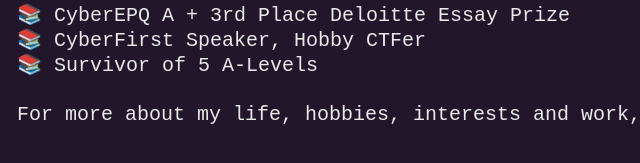
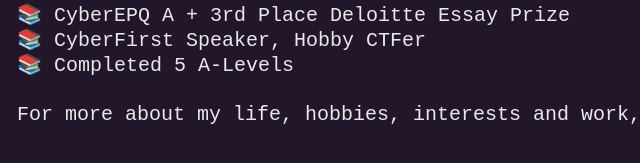
Before and after one commit to lightspeedana/lightspeedana.github.io, a plain HTML site: page index.html in a window 1280 px wide. Shown: the part 1567-1730 px from the top of the page, 47-687 px from the left. Drawn offline with Linux system fonts and the light colour scheme; a web font is replaced by a local one.

Commit message:
Update index.html

```diff
--- a/index.html
+++ b/index.html
@@ -64,7 +64,7 @@
             <li>📚 SSLC Course Representative @ Warwick</li>
             <li>📚 CyberEPQ A + 3rd Place Deloitte Essay Prize</li>
             <li>📚 CyberFirst Speaker, Hobby CTFer</li>
-            <li>📚 Survivor of 5 A-Levels</li>
+            <li>📚 Completed 5 A-Levels</li>
           </ul>
           <h3 class="subtitle is-family-secondary">
             For more about my life, hobbies, interests and work, see <a href="https://blog.anaisonlineto.day"><u>my blog!</u></a>
```
